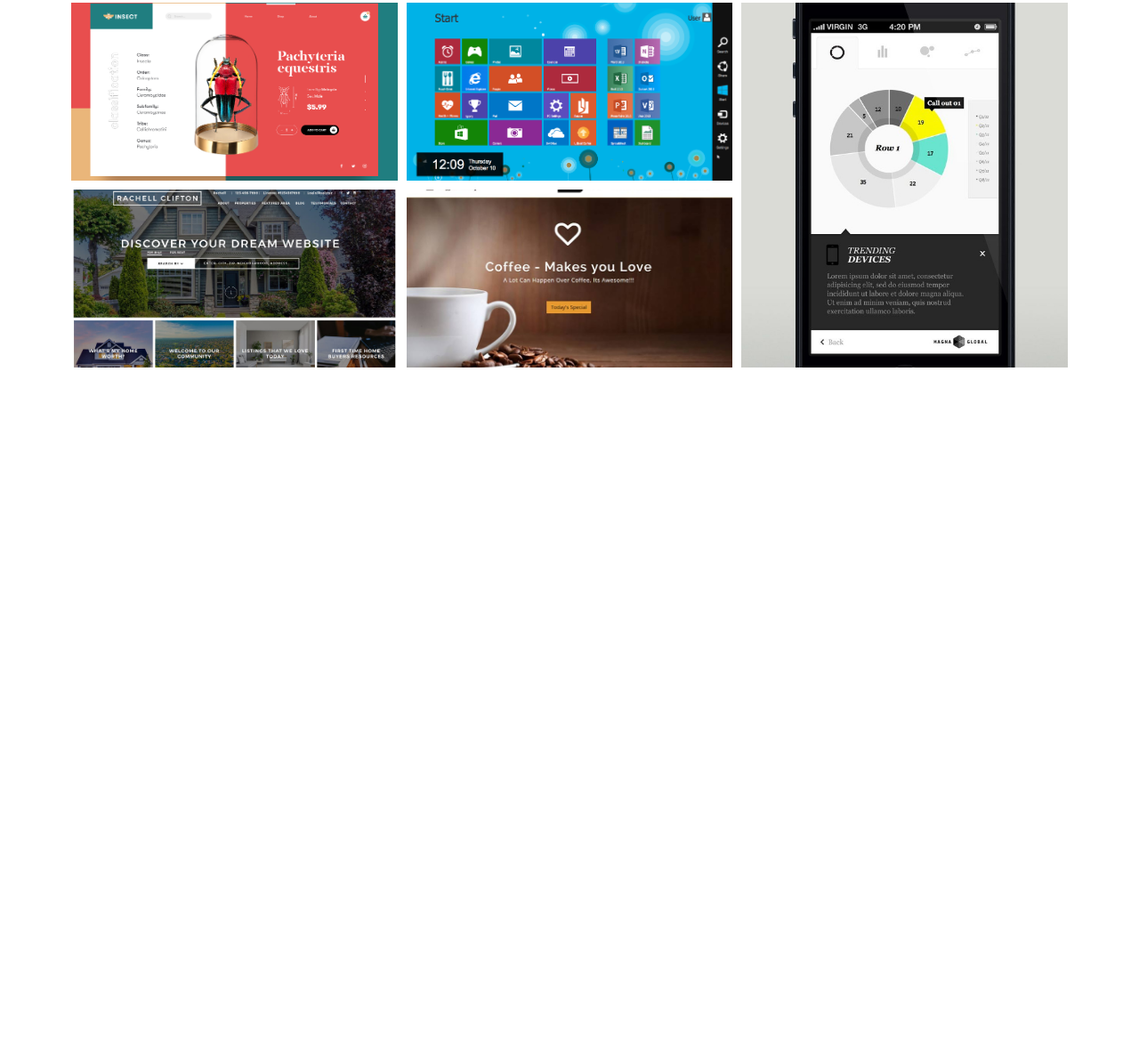
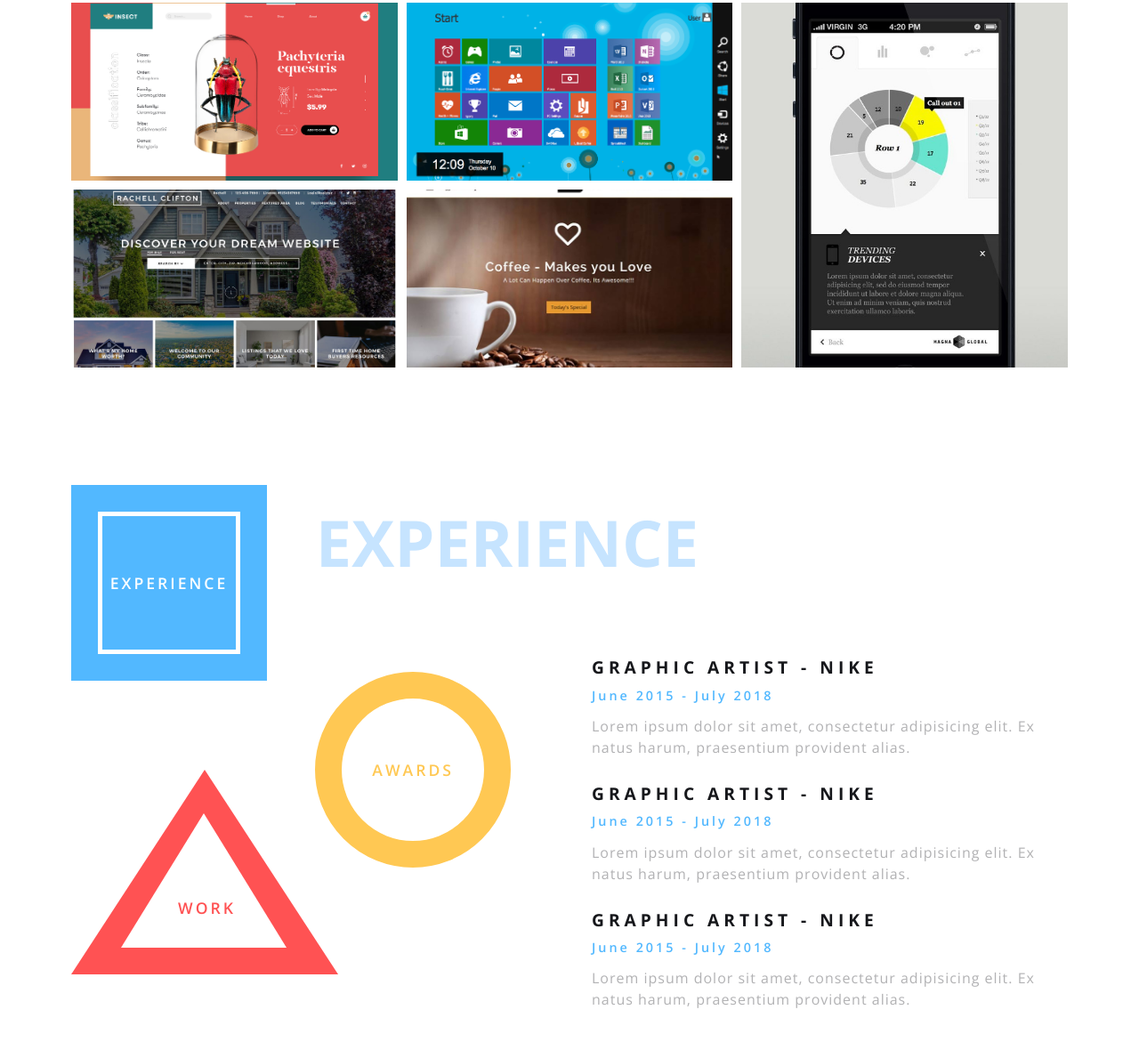
Before and after one commit to Gittenger/portfolio-mar20, a plain HTML site: page index.html in a window 1280 px wide. Shown: the part 1895-3066 px from the top of the page at 89% size. Before the commit the page ends 2388 px from the top, so only its background shows below. Drawn offline with nearby package versions, Linux system fonts and the light colour scheme.

Commit message:
experience section complete

```diff
--- /dev/null
+++ b/css/4-experience.css
@@ -0,0 +1,139 @@
+#experience {
+	padding: 80px 15px;
+}
+
+#experience .container {
+}
+
+#experience .container .large-title {
+	color: #c6e4ff;
+	font-weight: 900;
+	font-size: 4.5rem;
+	text-align: center;
+	text-transform: uppercase;
+	position: relative;
+	left: -70px;
+}
+
+#experience .experience-container {
+	display: grid;
+	grid-template-columns: 1fr 1fr;
+	grid-gap: 20px;
+}
+
+#experience .experience-container .large-icons {
+}
+
+#experience .experience-container .large-icons .square {
+	display: inline-block;
+	border: 30px solid #52b8ff;
+	padding: 5px;
+	position: relative;
+	top: -100px;
+}
+
+#experience .experience-container .large-icons .square .blue-box {
+	width: 150px;
+	height: 150px;
+	color: white;
+	background: #52b8ff;
+	text-transform: uppercase;
+	font-size: 1.1rem;
+	letter-spacing: 3px;
+	font-weight: 600;
+	display: flex;
+	justify-content: center;
+	align-items: center;
+}
+
+#experience .experience-container .large-icons .circle {
+	display: inline-block;
+	border: 30px solid #ffc853;
+	border-radius: 50%;
+	padding: 5px;
+	position: relative;
+	top: 110px;
+	left: 50px;
+}
+
+#experience .experience-container .large-icons .circle .white-box {
+	width: 150px;
+	height: 150px;
+	border-radius: 50%;
+	color: #ffc853;
+	text-transform: uppercase;
+	font-size: 1.1rem;
+	letter-spacing: 3px;
+	font-weight: 600;
+	display: flex;
+	justify-content: center;
+	align-items: center;
+}
+
+#experience .experience-container .large-icons .triangle {
+	width: 0;
+	height: 0;
+	border-style: solid;
+	border-width: 0 150px 230px 150px;
+	border-color: transparent transparent #ff5253 transparent;
+	position: relative;
+}
+
+#experience .experience-container .large-icons .triangle .triangle-box {
+	width: 0;
+	height: 0;
+	border-style: solid;
+	border-width: 0 93.75px 151.75px 93.75px;
+	border-color: transparent transparent #fff transparent;
+	position: absolute;
+	left: -94px;
+	top: 49px;
+}
+
+
+#experience .experience-container .large-icons .triangle .triangle-box .text{
+	font-weight: 600;
+	font-size: 1.1rem;
+	letter-spacing: 3px;
+	text-transform: uppercase;
+	color: #ff5253;
+	position: absolute;
+	left: -29px;
+	top: 98px;
+
+}
+
+#experience .experience-container .info {
+	padding: 80px 0 0;
+}
+
+#experience .experience-container .info-box {
+	padding: 15px;
+}
+
+#experience .experience-container .info-box h4 {
+	color: #16171b;
+	font-size: 1.2rem;
+	font-weight: 900;
+	text-transform: uppercase;
+	letter-spacing: 5px;
+}
+
+#experience .experience-container .info-box .date {
+	color: #52b8ff;
+	font-size: .9rem;
+	font-weight: 600;
+	text-transform: capitalize;
+	letter-spacing: 3px;
+	padding: 15px 0;
+	display: block;
+}
+
+#experience .experience-container .info-box p {
+	color: #b2b2b4;
+	font-size: 1rem;
+	font-weight: 400;
+	line-height: 1.5;
+	letter-spacing: 1px;
+	display: block;
+}
--- a/css/main.css
+++ b/css/main.css
@@ -3,6 +3,7 @@
 @import "1-landing.css";
 @import "2-services.css";
 @import "3-portfolio.css";
+@import "4-experience.css";
 
 .container {
   max-width: 1120px;
--- a/index.html
+++ b/index.html
@@ -156,5 +156,59 @@
         </div>
       </div>
     </section>
+    <section id="experience">
+      <div class="container">
+        <div class="large-title">
+          Experience
+        </div>
+        <div class="experience-container">
+          <div class="large-icons">
+            <div class="square">
+              <div class="blue-box">
+                Experience
+              </div>
+            </div>
+            <div class="circle">
+              <div class="white-box">
+                Awards
+              </div>
+            </div>
+            <div class="triangle">
+              <div class="triangle-box">
+                <div class="text">
+                  Work
+                </div>
+              </div>
+            </div>
+          </div>
+          <div class="info">
+            <div class="info-box">
+              <h4>Graphic Artist - Nike</h4>
+              <span class="date">June 2015 - July 2018</span>
+              <p>
+                Lorem ipsum dolor sit amet, consectetur adipisicing elit. Ex
+                natus harum, praesentium provident alias.
+              </p>
+            </div>
+            <div class="info-box">
+              <h4>Graphic Artist - Nike</h4>
+              <span class="date">June 2015 - July 2018</span>
+              <p>
+                Lorem ipsum dolor sit amet, consectetur adipisicing elit. Ex
+                natus harum, praesentium provident alias.
+              </p>
+            </div>
+            <div class="info-box">
+              <h4>Graphic Artist - Nike</h4>
+              <span class="date">June 2015 - July 2018</span>
+              <p>
+                Lorem ipsum dolor sit amet, consectetur adipisicing elit. Ex
+                natus harum, praesentium provident alias.
+              </p>
+            </div>
+          </div>
+        </div>
+      </div>
+    </section>
   </body>
 </html>
```
